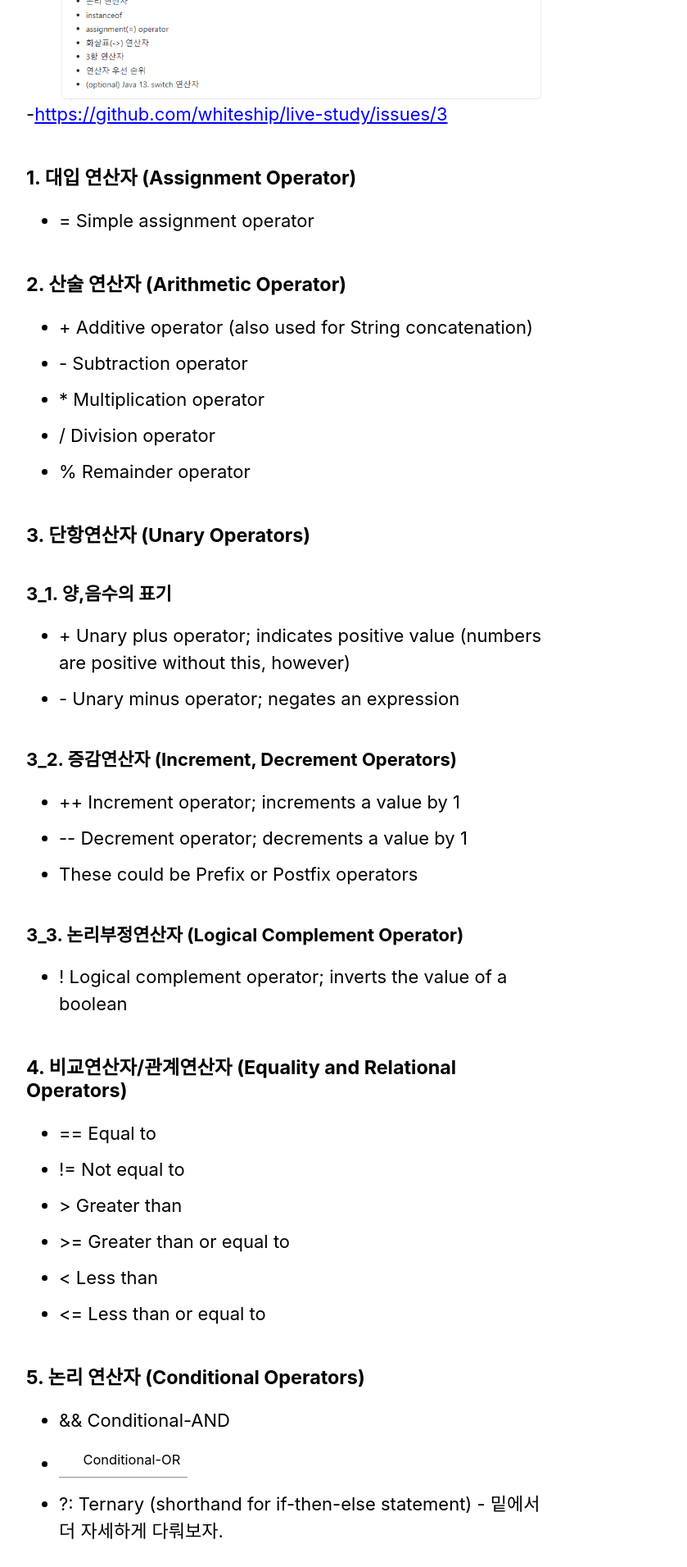
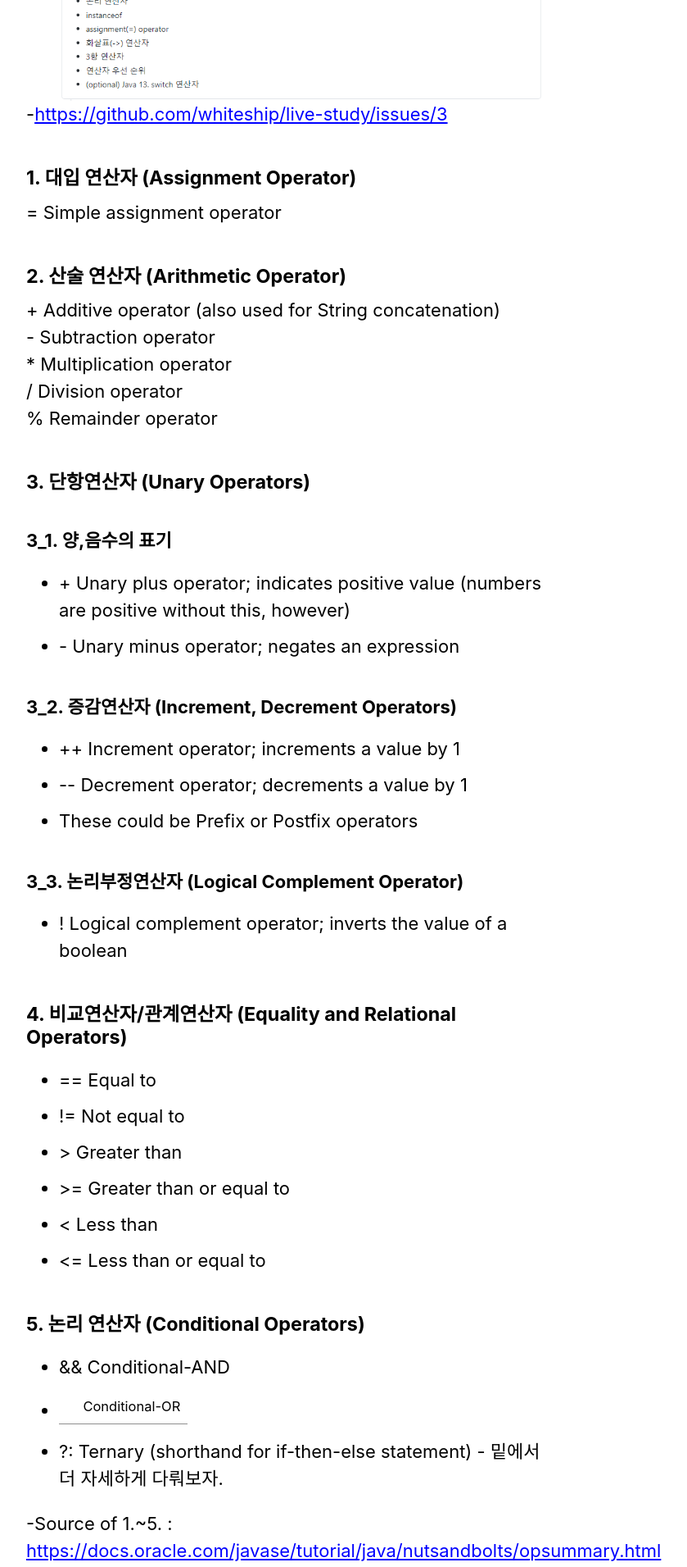
Before and after one commit to 372dev/372dev.github.io, a Jekyll site: the page built from _posts/2020-11-22-post13.md, in a window 1280 px wide. Shown: the part 644-2555 px from the top of the page at 82% size, without its empty margins (290-1129 px from the left). Built offline with Jekyll 4.4.1, drawn with Linux system fonts in a browser that asks for light colours; cached includes are drawn as plain includes.

```diff
--- a/_posts/2020-11-22-post13.md
+++ b/_posts/2020-11-22-post13.md
@@ -14,15 +14,15 @@ tags: Java, Study, Operators, Ternary, Whiteship
 
 #### 1. 대입 연산자 (Assignment Operator)
 
-* = Simple assignment operator
+= Simple assignment operator
 
 #### 2. 산술 연산자 (Arithmetic Operator)
 
-* \+ Additive operator (also used for String concatenation)
-* \- Subtraction operator
-* \* Multiplication operator
-* / Division operator
-* % Remainder operator
+\+ Additive operator (also used for String concatenation)
+\- Subtraction operator
+\* Multiplication operator
+/ Division operator
+% Remainder operator
 
 #### 3. 단항연산자 (Unary Operators)
 
```
